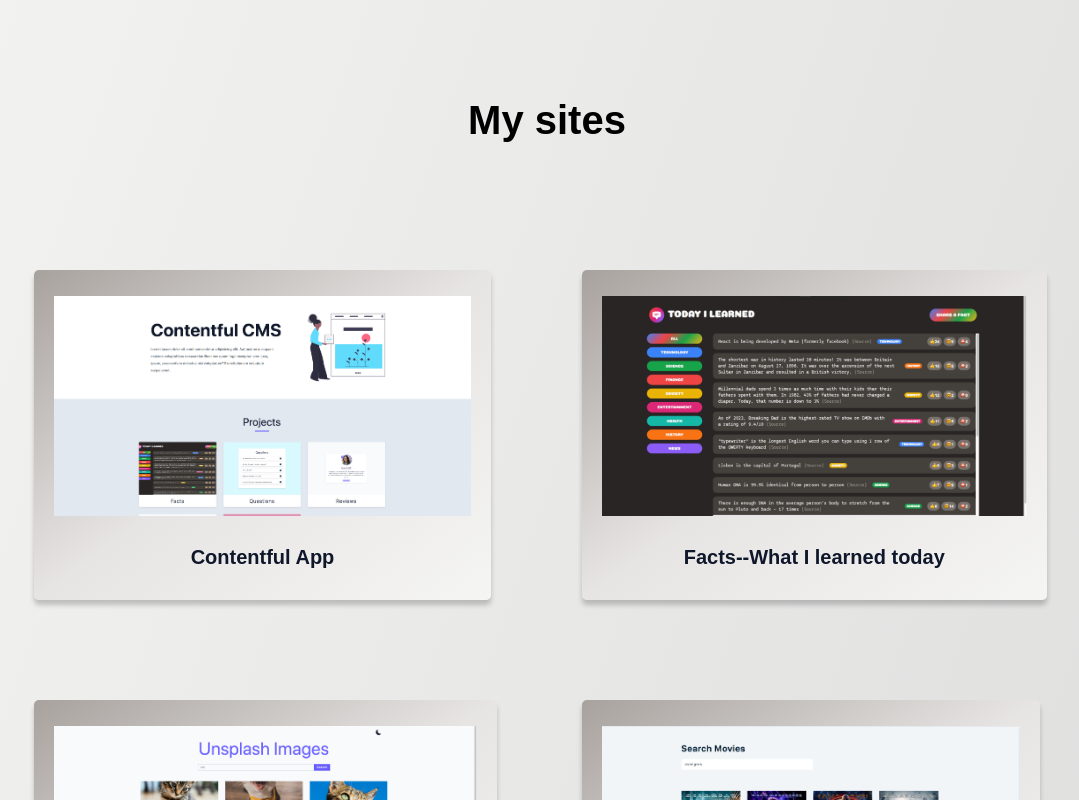
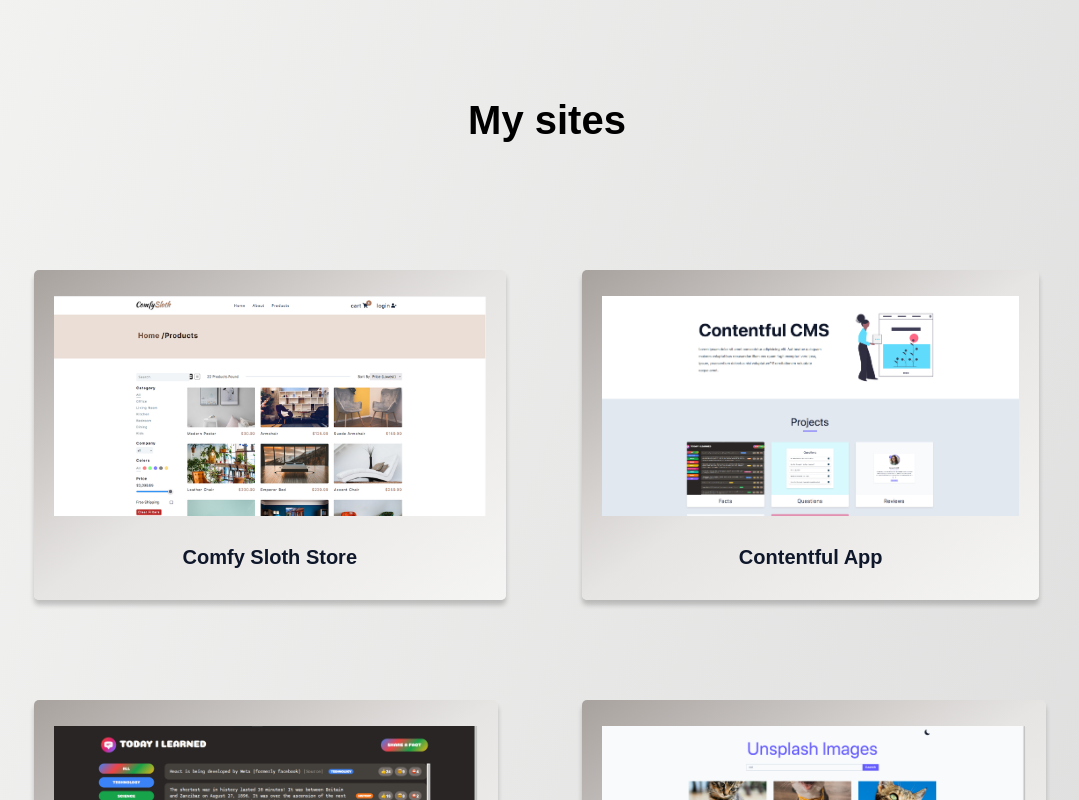
Before and after one commit to Meng-xuanny/portfolio, a React (Vite) app: page / in a window 1280 px wide. Shown: the part 440-1240 px from the top of the page, without its empty margins (93-1172 px from the left). Built offline with nearby package versions, Linux system fonts and the light colour scheme; a web font is replaced by a local one.

Commit message:
added comfy store

```diff
--- a/src/data.js
+++ b/src/data.js
@@ -10,8 +10,15 @@
 import img9 from "./images/piggame.png";
 import img10 from "./images/natours.png";
 import img11 from "./images/nexter.png";
+import img12 from "./images/comfy.png";
 
 export const sites = [
+  {
+    id: 12,
+    url: "https://comfy-sloth-mengxuan.netlify.app/",
+    image: img12,
+    title: "Comfy Sloth Store",
+  },
   {
     id: 2.1,
     url: "https://contentful-mengxuan.netlify.app",
```
Also changed, not shown: src/images/comfy.png (added).
